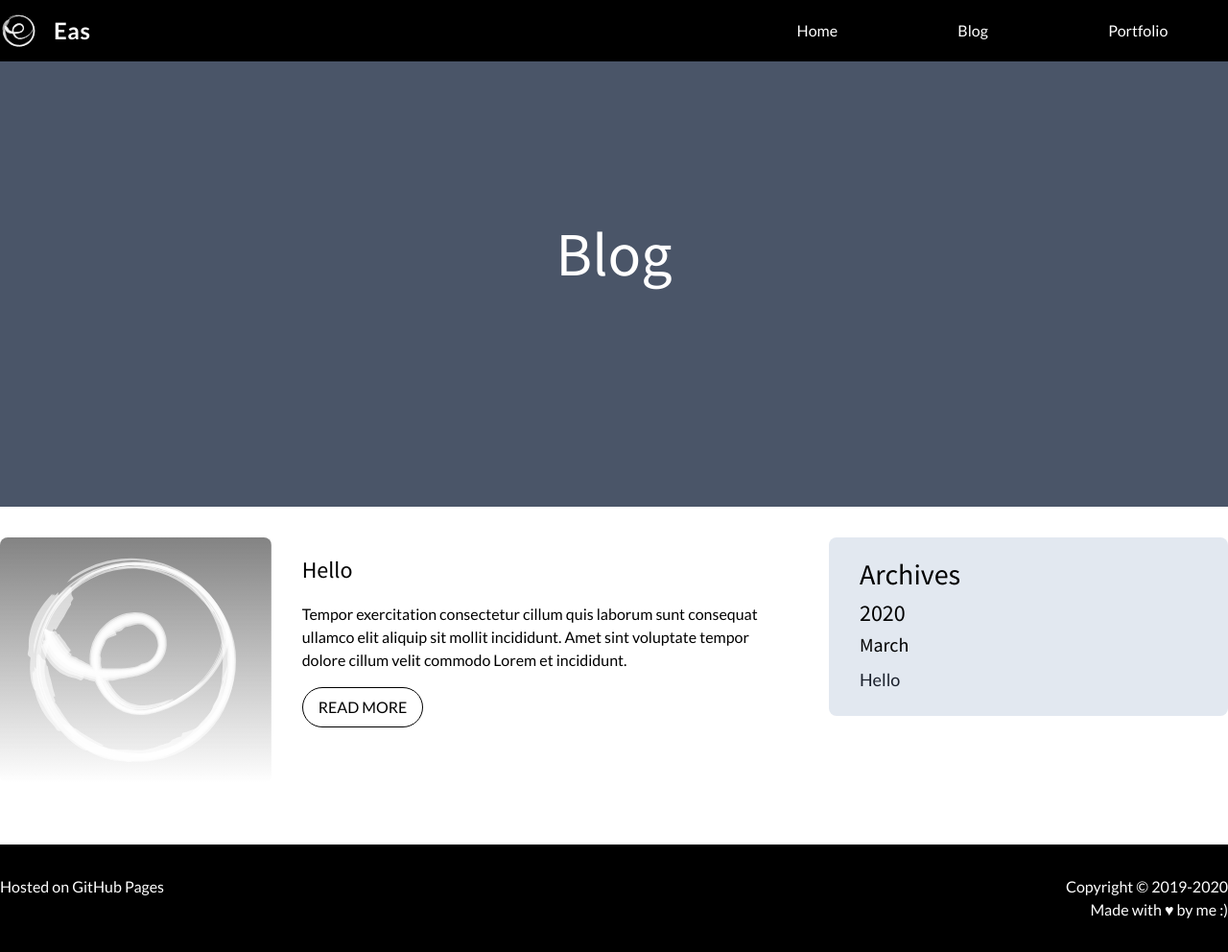
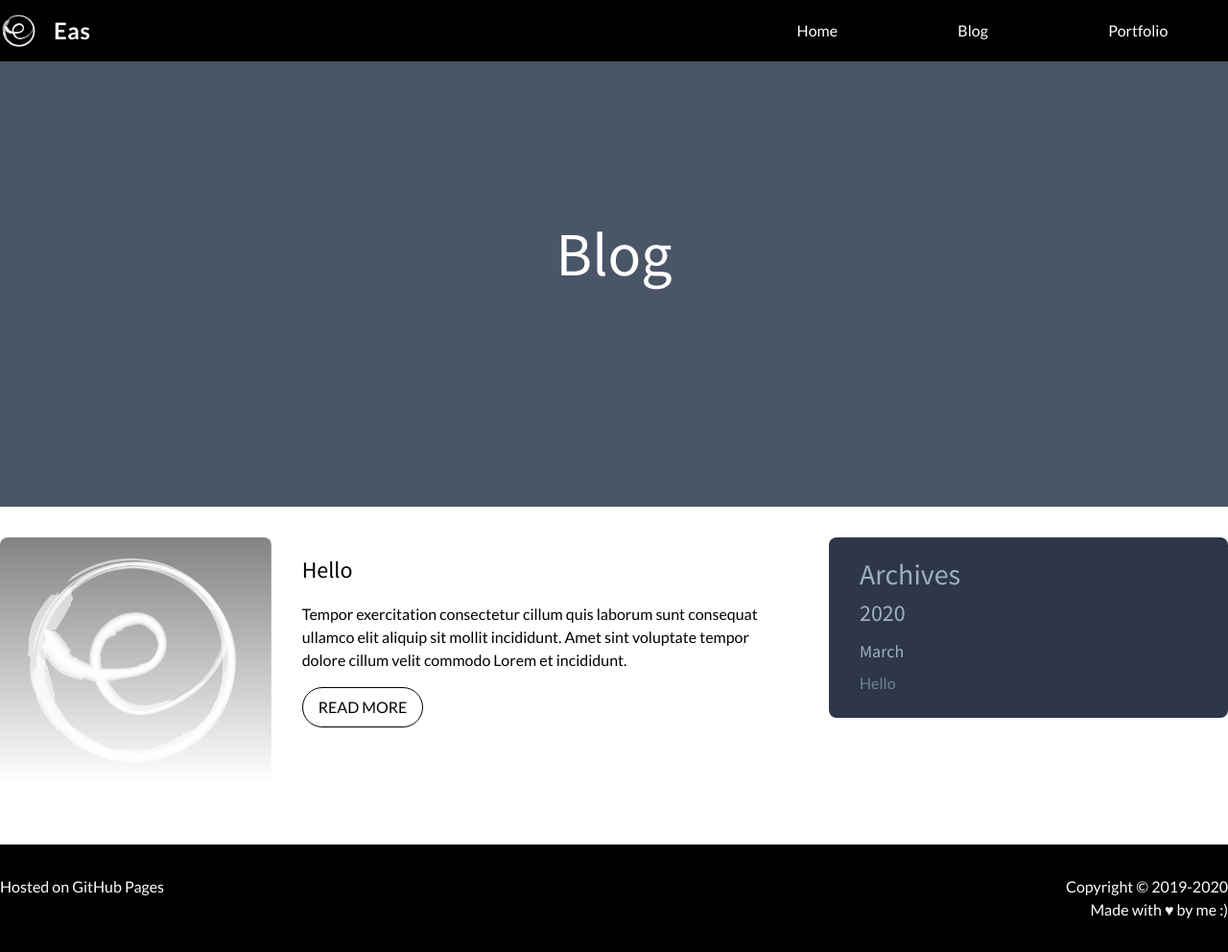
Before and after one commit to easterneas/eas-site_ghp, a Jekyll site: the page built from blog.md, in a window 1280 px wide and 992 px high. Shown: the whole window at 96% size. Built offline with Jekyll 4.4.1, drawn with Linux system fonts in a browser that asks for light colours.

Commit message:
updated aside layouts

```diff
--- a/_layouts/blog.html
+++ b/_layouts/blog.html
@@ -48,9 +48,9 @@
         </div>
 
         <aside class="hidden lg:block">
-          <div class="mb-8 rounded-lg bg-gray-300">
+          <div class="mb-8 rounded-lg bg-gray-800">
             <div class="px-8 py-4">
-              <h4 class="text-3xl">Archives</h4>
+              <h3 class="text-3xl text-gray-500">Archives</h3>
               <!-- source: https://stackoverflow.com/questions/19086284/jekyll-liquid-templating-how-to-group-blog-posts-by-year -->
               {% for post in site.posts  %}
                 {% capture this_year %}{{ post.date | date: "%Y" }}{% endcapture %}
@@ -59,25 +59,25 @@
                 {% capture next_month %}{{ post.previous.date | date: "%B" }}{% endcapture %}
 
                 {% if forloop.first %}
-                  <h2 class="text-2xl" id="{{ this_year }}-ref">{{this_year}}</h2>
-                  <h3 class="text-xl" id="{{ this_year }}-{{ this_month }}-ref">{{ this_month }}</h3>
+                  <h4 class="text-2xl text-gray-500" id="{{ this_year }}-ref">{{this_year}}</h4>
+                  <h5 class="text-lg mt-2 text-gray-500" id="{{ this_year }}-{{ this_month }}-ref">{{ this_month }}</h5>
                   <ul>
                 {% endif %}
 
-                <li><a href="{{ post.url }}" class="text-lg my-2 block text-gray-900 hover:text-gray-600">{{ post.title }}</a></li>
+                <li><a href="{{ post.url }}" class="my-2 block text-gray-600 hover:text-gray-500">{{ post.title }}</a></li>
 
                 {% if forloop.last %}
                   </ul>
                 {% else %}
                   {% if this_year != next_year %}
                     </ul>
-                    <h2 class="text-2xl" id="{{ next_year }}-ref">{{next_year}}</h2>
-                    <h3 class="text-xl" id="{{ next_year }}-{{ next_month }}-ref">{{ next_month }}</h3>
+                    <h4 class="text-2xl mt-4 text-gray-500" id="{{ next_year }}-ref">{{next_year}}</h4>
+                    <h5 class="text-lg mt-2 text-gray-500" id="{{ next_year }}-{{ next_month }}-ref">{{ next_month }}</h5>
                     <ul>
                   {% else %}
                     {% if this_month != next_month %}
                       </ul>
-                      <h3 class="text-xl" id="{{ this_year }}-{{ next_month }}-ref">{{ next_month }}</h3>
+                      <h5 class="text-lg mt-4 text-gray-500" id="{{ this_year }}-{{ next_month }}-ref">{{ next_month }}</h5>
                       <ul>
                     {% endif %}
                   {% endif %}
```
